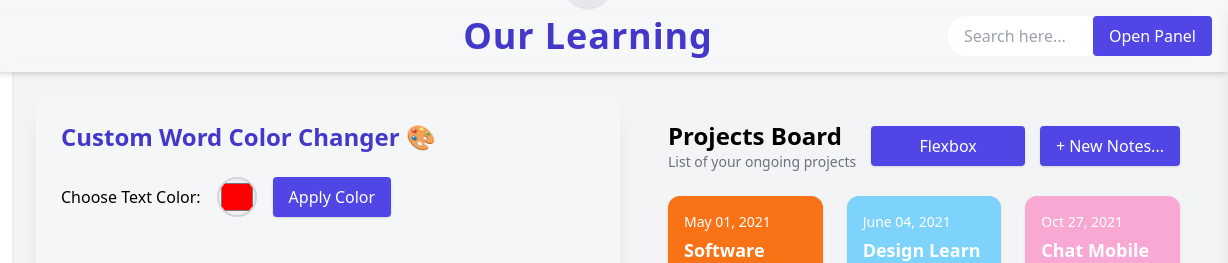
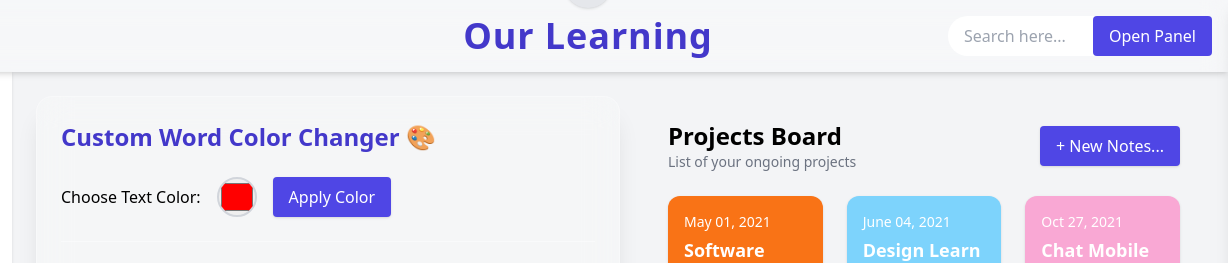
Before and after one commit to Atuloli01/UI-LMS-frontend, a plain HTML site: page index.html in a window 1280 px wide. Shown: the top 263 px of the page, 52-1280 px from the left. Drawn offline with nearby package versions, Linux system fonts and the light colour scheme.

Commit message:
Update index.html

```diff
--- a/index.html
+++ b/index.html
@@ -218,10 +218,6 @@
           <h1 class="text-2xl font-bold">Projects Board</h1>
           <p class="text-gray-500 dark:text-gray-400 text-sm">List of your ongoing projects</p>
         </div>
-          <a href="./frontend/flexbox.html" role="button"
-   class="bg-indigo-600 hover:bg-indigo-7 text-white px-12 py-2 rounded shadow inline-block text-center">
-  Flexbox
-</a>
       <a href="#" onclick="openModal()" role="button"
    class="bg-indigo-600 hover:bg-indigo-700 text-white px-4 py-2 rounded shadow inline-block text-center">
   + New Notes...
```
